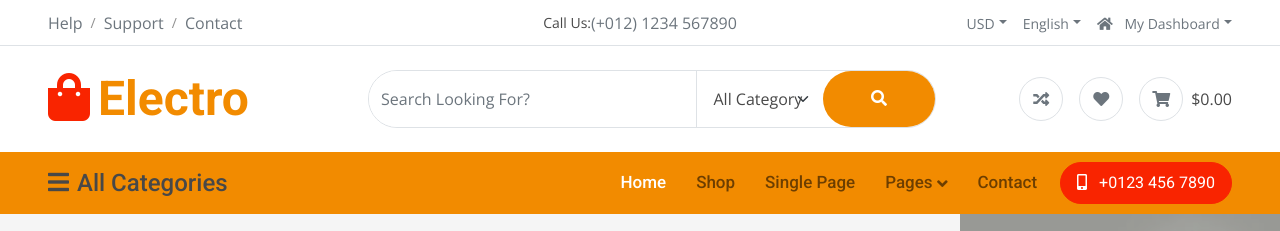
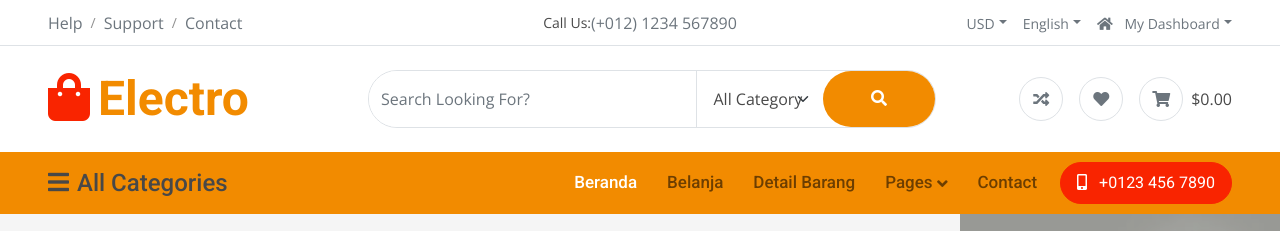
Before and after one commit to asmifrs/onlineshop, a plain HTML site: page index.html in a window 1280 px wide. Shown: the top 231 px of the page. Drawn offline with nearby package versions, Linux system fonts and the light colour scheme; animation ran at ten frames a second.

Commit message:
update navbar

```diff
--- a/index.html
+++ b/index.html
@@ -199,9 +199,9 @@
                     </button>
                     <div class="collapse navbar-collapse" id="navbarCollapse">
                         <div class="navbar-nav ms-auto py-0">
-                            <a href="index.html" class="nav-item nav-link active">Home</a>
-                            <a href="shop.html" class="nav-item nav-link">Shop</a>
-                            <a href="single.html" class="nav-item nav-link">Single Page</a>
+                            <a href="index.html" class="nav-item nav-link active">Beranda</a>
+                            <a href="shop.html" class="nav-item nav-link">Belanja</a>
+                            <a href="single.html" class="nav-item nav-link">Detail Barang</a>
                             <div class="nav-item dropdown">
                                 <a href="#" class="nav-link dropdown-toggle" data-bs-toggle="dropdown">Pages</a>
                                 <div class="dropdown-menu m-0">
```
